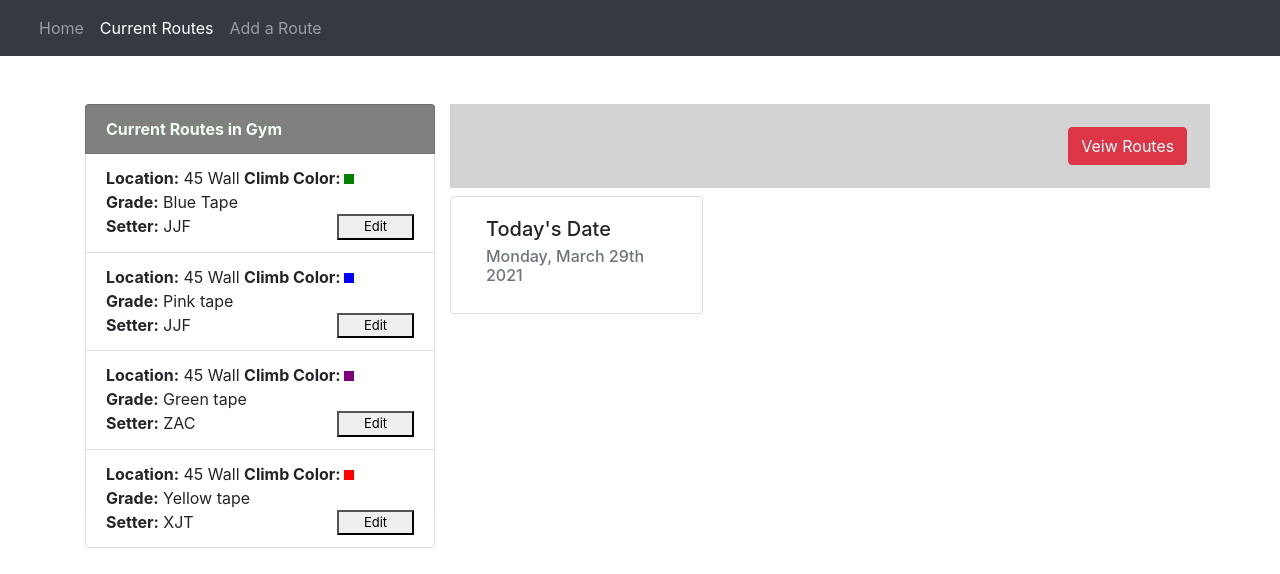
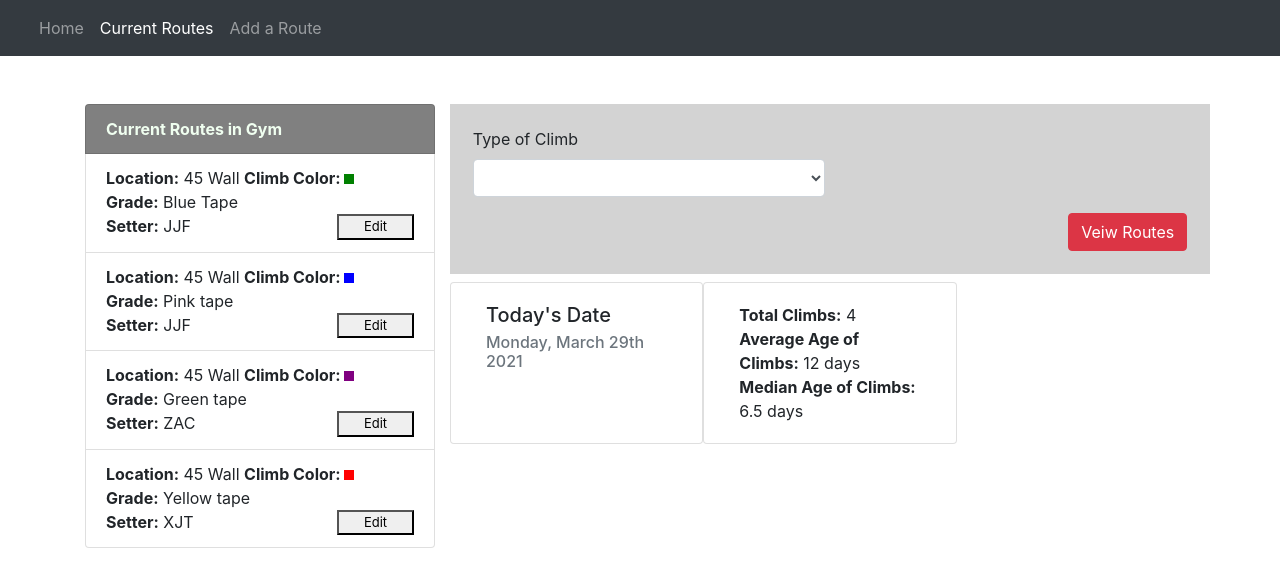
Before and after one commit to mckoyc94/TRC_CurrentRouteTracker, a website: page Develop/public/statistics.html in a window 1280 px wide. Drawn offline with nearby package versions, Linux system fonts and the light colour scheme.

```diff
--- a/Develop/public/js/stats.js
+++ b/Develop/public/js/stats.js
@@ -0,0 +1,7 @@
+const filter = $('#filter');
+
+filter.on("click", 'button', event => {
+    event.preventDefault();
+    console.log('Button Clicked')
+
+})
--- a/Develop/public/statistics.html
+++ b/Develop/public/statistics.html
@@ -81,8 +81,17 @@
             <div class="row">
                 <!-- Info Filter Form -->
                 <form class="col-lg-12 mb-2" id="filter">
-
-                    <button type="submit" class="btn btn-danger">Veiw Routes</button>
+                    <div class = "form-row">
+                        <div class="form-group col-md-6">
+                            <label for="inputType">Type of Climb</label>
+                            <select id="inputType" class="form-control">
+                              <option selected> </option>
+                              <option>Top Rope/Lead</option>
+                              <option>Boulder</option>
+                            </select>
+                        </div>
+                    </div>
+                    <button type="submit" class="btn btn-danger" id="filterBtn">Veiw Routes</button>
                 </form>
 
             </div>
@@ -95,9 +104,16 @@
                     </div>
                 </div>
                 <!-- Card -->
-                    <!-- # of Climbs in Specified Range -->
-                    <!-- Average Age of Climbs in Specified Range -->
-                    <!-- Median Age of Climbs in Specified Range -->
+                <div class="card col-lg-4">
+                    <div class="card-body">
+                        <!-- # of Climbs in Specified Range -->
+                        <Strong>Total Climbs:</Strong> 4
+                        <!-- Average Age of Climbs in Specified Range -->
+                        <br><strong>Average Age of Climbs:</strong> 12 days
+                        <!-- Median Age of Climbs in Specified Range -->
+                        <br><strong>Median Age of Climbs:</strong> 6.5 days
+                    </div>
+                </div>
             </div>
             <div class="row">
                 <!-- Target # of Climbs by Grade -->
```
